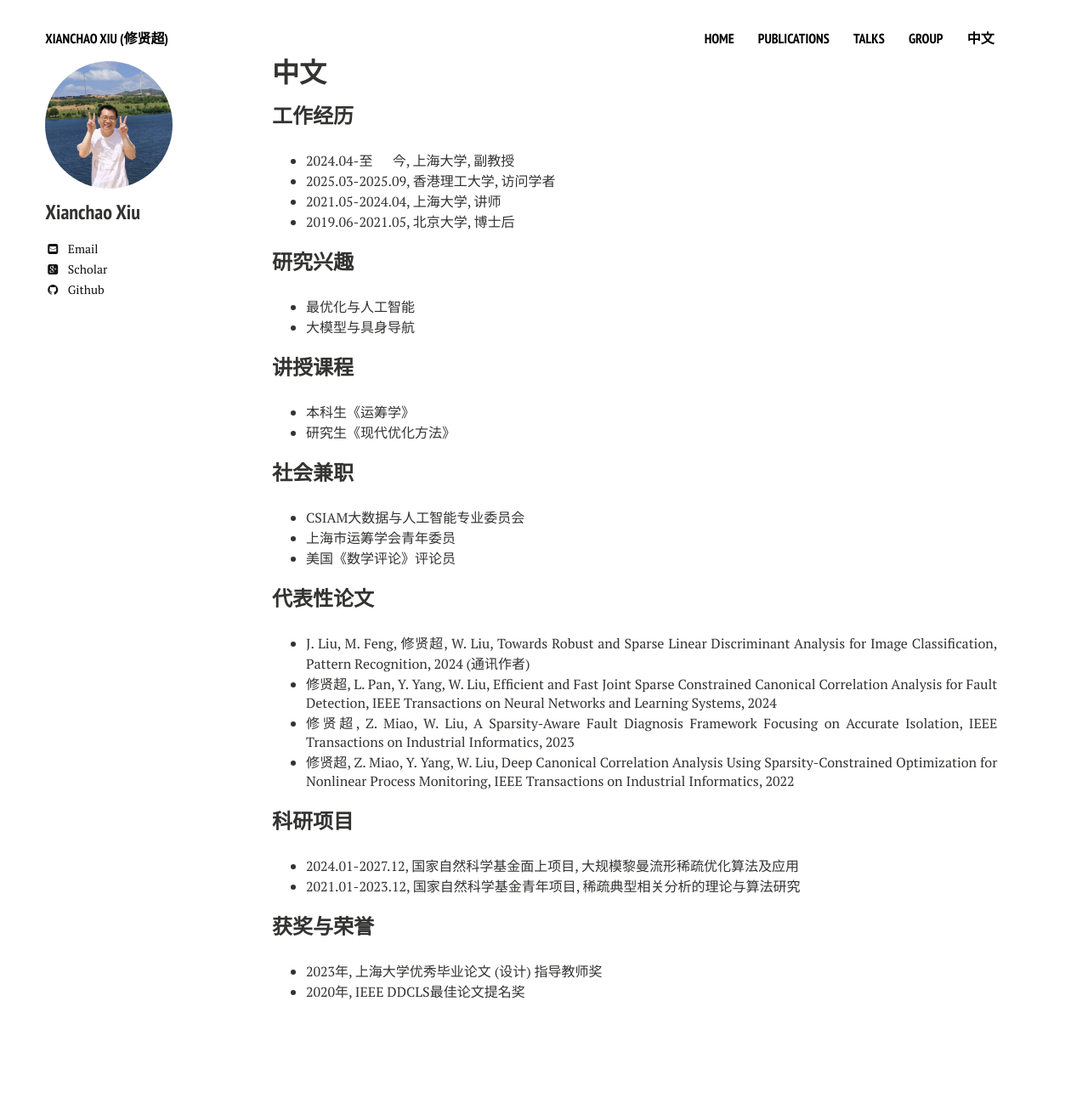
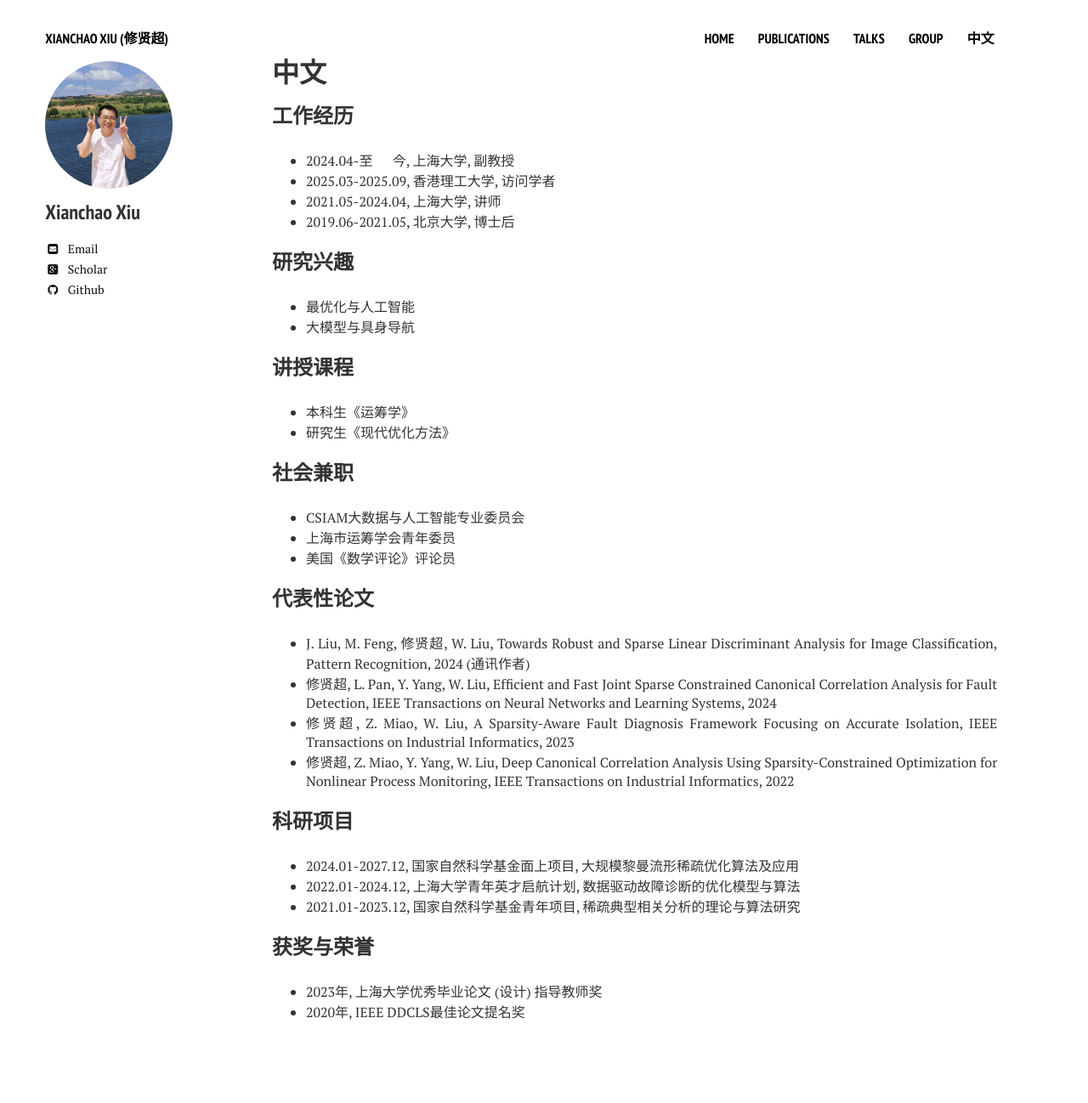
Before and after one commit to xianchaoxiu/xianchaoxiu.github.io, a Jekyll site: the page built from 中文/index.md, in a window 1280 px wide. Shown: the whole page at 85% size. Built offline with Jekyll 4.4.1, drawn with Linux system fonts in a browser that asks for light colours; nearby versions of some CDN libraries; before the commit the page ends 1274 px from its top, so only the background shows below that.

Commit message:
Update index.md

```diff
--- a/中文/index.md
+++ b/中文/index.md
@@ -44,6 +44,7 @@ share: false
 
 ### 科研项目
 * 2024.01-2027.12, 国家自然科学基金面上项目, 大规模黎曼流形稀疏优化算法及应用 <br>
+* 2022.01-2024.12, 上海大学青年英才启航计划, 数据驱动故障诊断的优化模型与算法 <br>
 * 2021.01-2023.12, 国家自然科学基金青年项目, 稀疏典型相关分析的理论与算法研究 <br>
 
 
```
